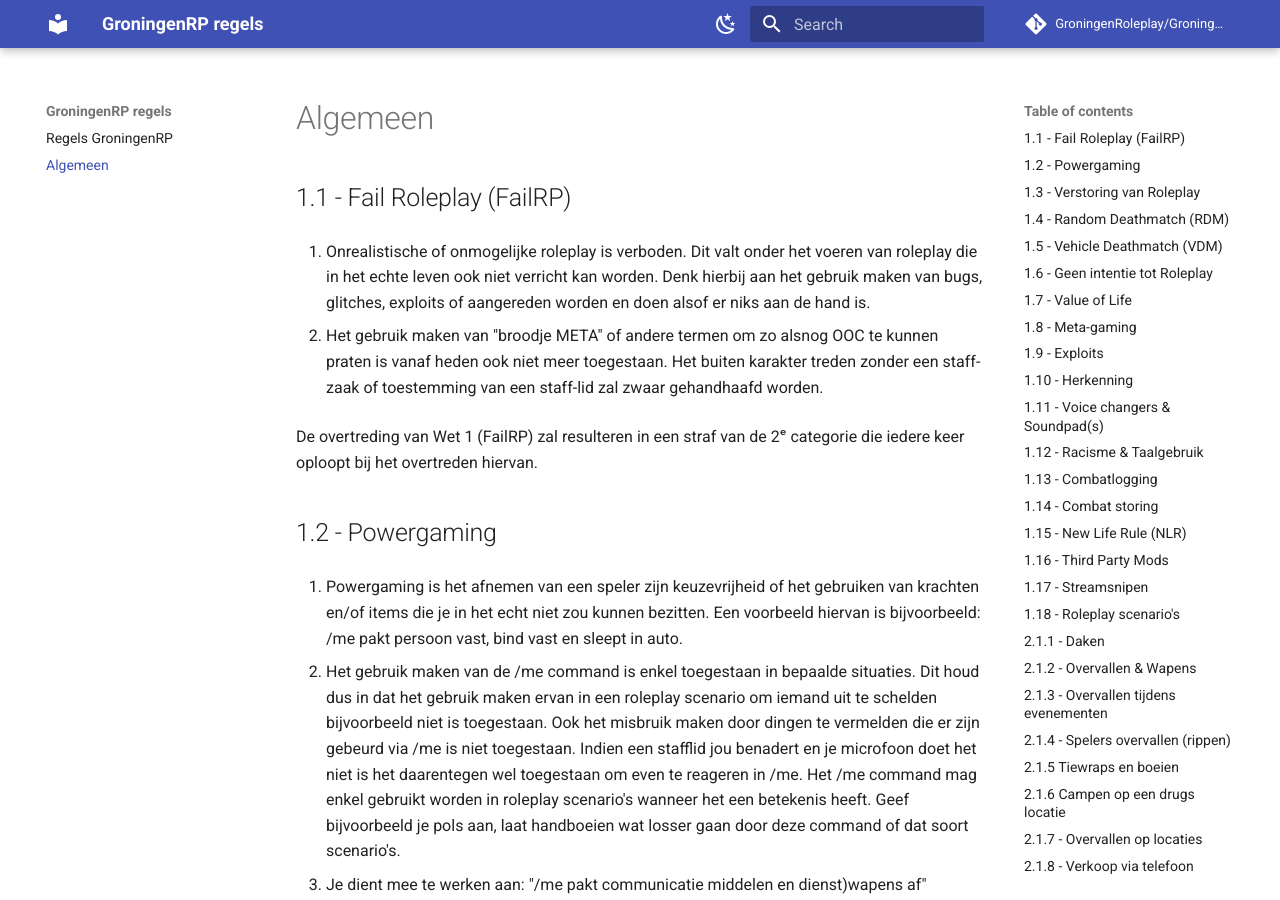
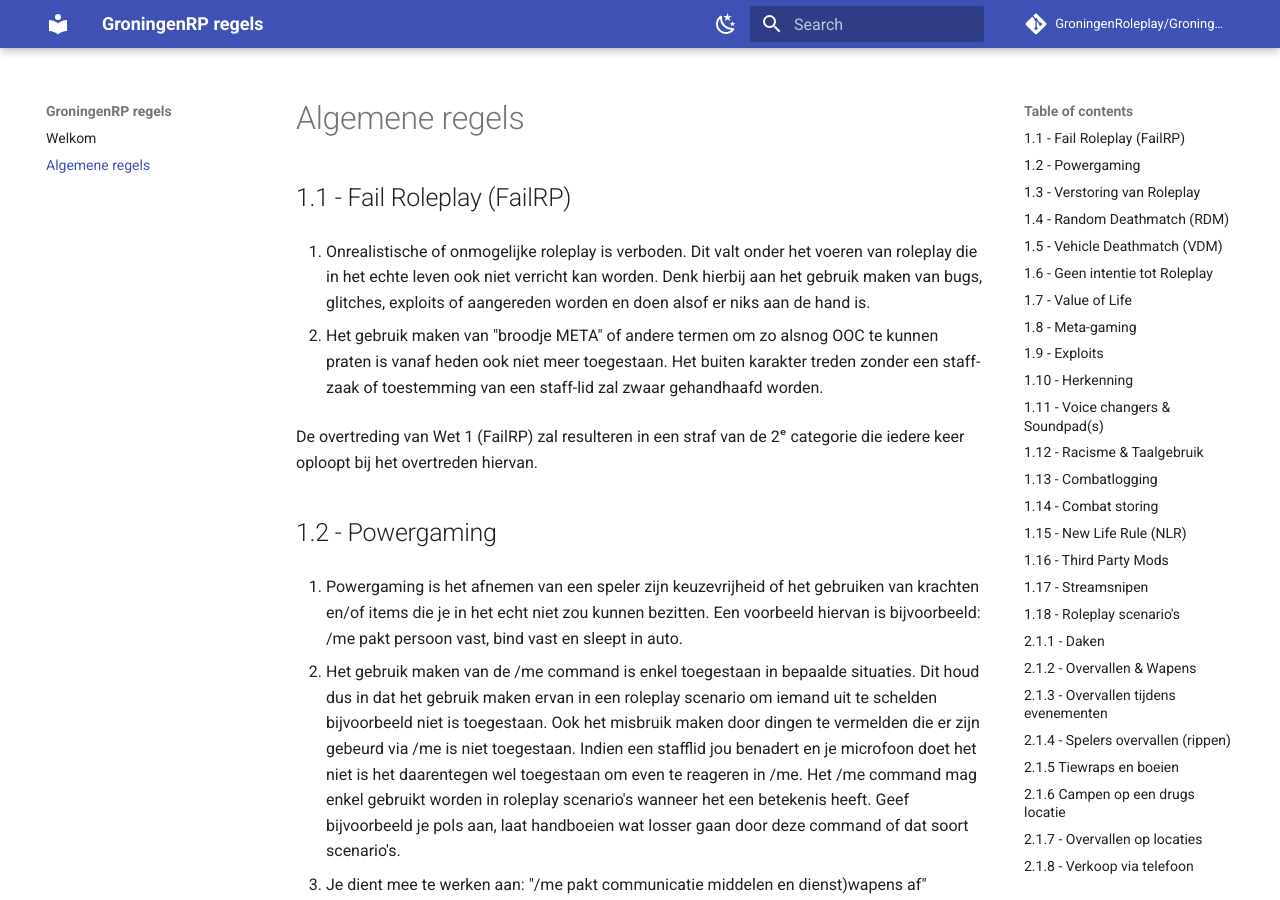
Before and after one commit to MeetixRP/Meetix-Informatie, an MkDocs documentation site: the page built from docs/Algemeen.md, in a window 1280 px wide and 900 px high. Built offline with MkDocs 1.6.1 and Material for MkDocs 9.7.7, drawn with Linux system fonts in a browser that asks for light colours; comment, search, counter and statistics services are not loaded.

Commit message:
Update mkdocs.yml

```diff
--- a/mkdocs.yml
+++ b/mkdocs.yml
@@ -28,3 +28,7 @@
       toggle:
         icon: material/weather-sunny
         name: ichte modus
+#Navigeer
+nav:
+  - Welkom: index.md
+  - Algemene regels: Algemeen.md
```
